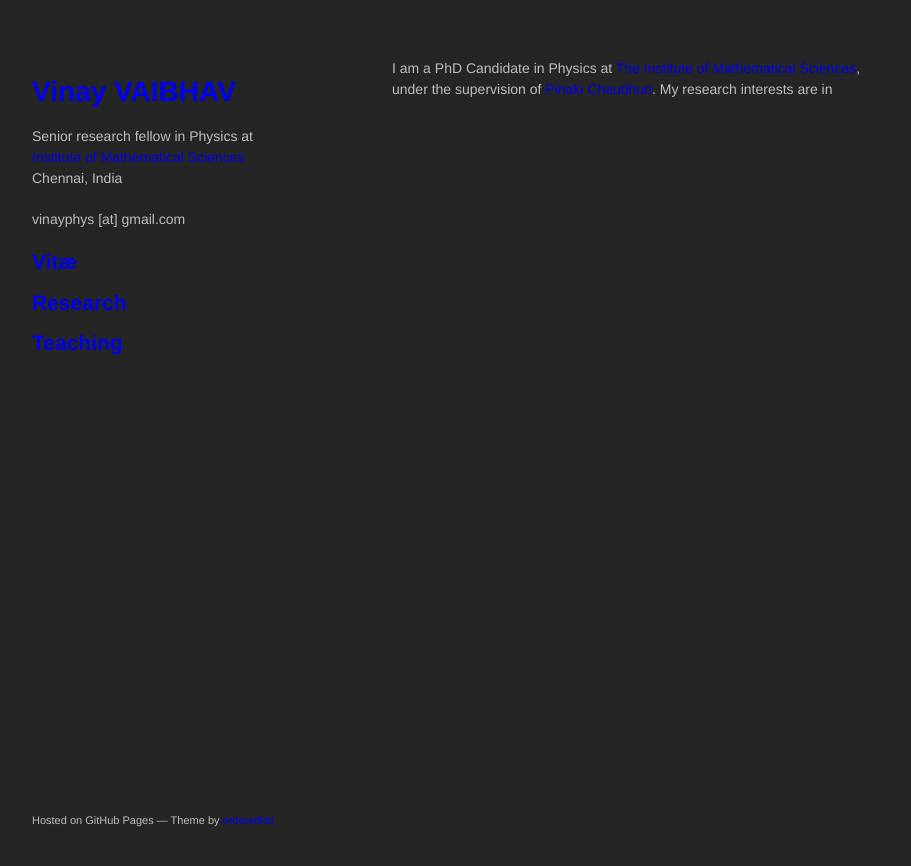
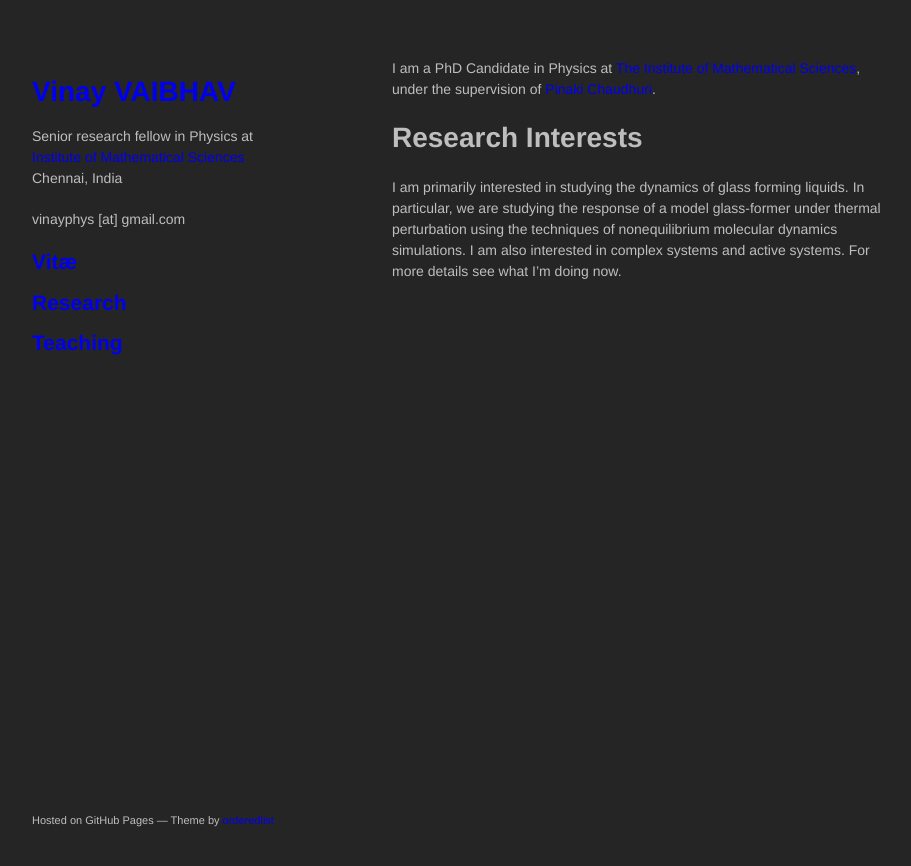
Before and after one commit to vinayphys/vinayphys.github.io, a Jekyll site: the page built from index.md, in a window 1280 px wide. Shown: the top 866 px of the page, without its empty margins (178-1089 px from the left). Built offline with Jekyll 4.4.1, drawn with Linux system fonts in a browser that asks for light colours; our own code applies the rules of GitHub Pages for plain Markdown files; a script that is not in the unit is left out.

Commit message:
Update index.md

```diff
--- a/index.md
+++ b/index.md
@@ -2,4 +2,7 @@
 <img src="photo_profile.jpg" width = "300">
 -->
 
-I am a PhD Candidate in Physics at <a href="https://www.imsc.res.in">The Institute of Mathematical Sciences</a>, under the supervision of <a href="https://www.imsc.res.in/pinaki_chaudhuri">Pinaki Chaudhuri</a>. My research interests are in
+I am a PhD Candidate in Physics at <a href="https://www.imsc.res.in">The Institute of Mathematical Sciences</a>, under the supervision of <a href="https://www.imsc.res.in/pinaki_chaudhuri">Pinaki Chaudhuri</a>.
+
+# Research Interests
+I am primarily interested in studying the dynamics of glass forming liquids. In particular, we are studying the response of a model glass-former under thermal perturbation using the techniques of nonequilibrium molecular dynamics simulations. I am also interested in complex systems and active systems. For more details see what I'm doing now.
```
